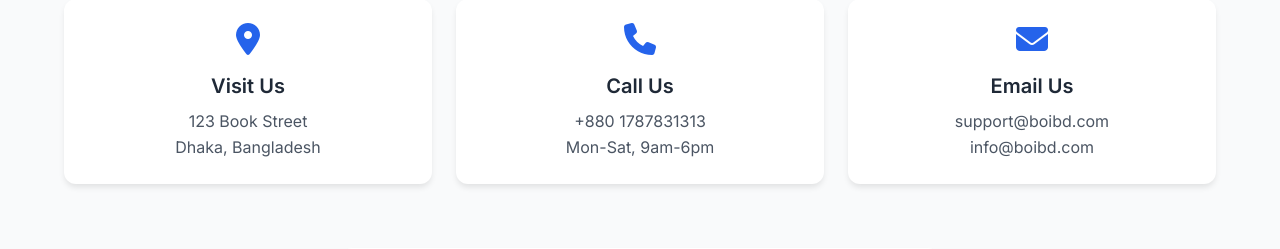
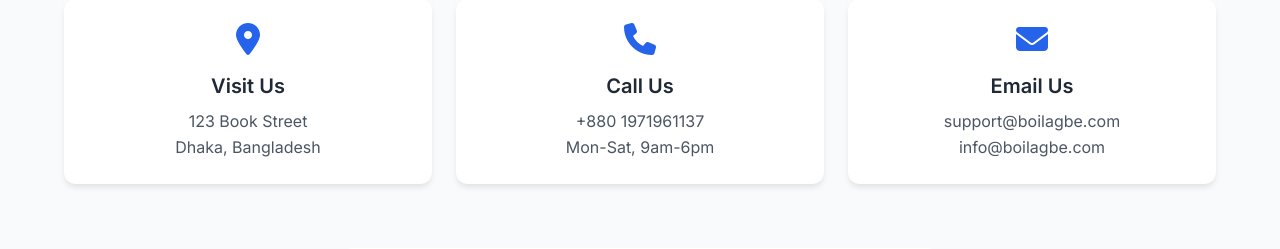
Before and after one commit to munna237/-Boi-Lagbe--Online-Bookstore-System, a PHP site: page /contact.php in a window 1280 px wide. Shown: the part 593-842 px from the top of the page. Run offline with PHP 8.4, Linux system fonts and the light colour scheme.

Commit message:
Update contact.php

```diff
--- a/contact.php
+++ b/contact.php
@@ -28,7 +28,7 @@ if (isset($_POST['send'])) {
 <head>
   <meta charset="UTF-8">
   <meta name="viewport" content="width=device-width, initial-scale=1.0">
-  <title>Contact BookExpress</title>
+  <title>Contact Boi Lagbe!</title>
 
   <link rel="stylesheet" href="https://cdnjs.cloudflare.com/ajax/libs/font-awesome/6.4.0/css/all.min.css">
   <link rel="stylesheet" href="style.css">
@@ -58,12 +58,12 @@ if (isset($_POST['send'])) {
       <div class="info-card">
         <i class="fas fa-phone"></i>
         <h3>Call Us</h3>
-        <p>+880 1787831313<br>Mon-Sat, 9am-6pm</p>
+        <p>+880 1971961137<br>Mon-Sat, 9am-6pm</p>
       </div>
       <div class="info-card">
         <i class="fas fa-envelope"></i>
         <h3>Email Us</h3>
-        <p>support@boibd.com<br>info@boibd.com</p>
+        <p>support@boilagbe.com<br>info@boilagbe.com</p>
       </div>
     </div>
   </div>
```
